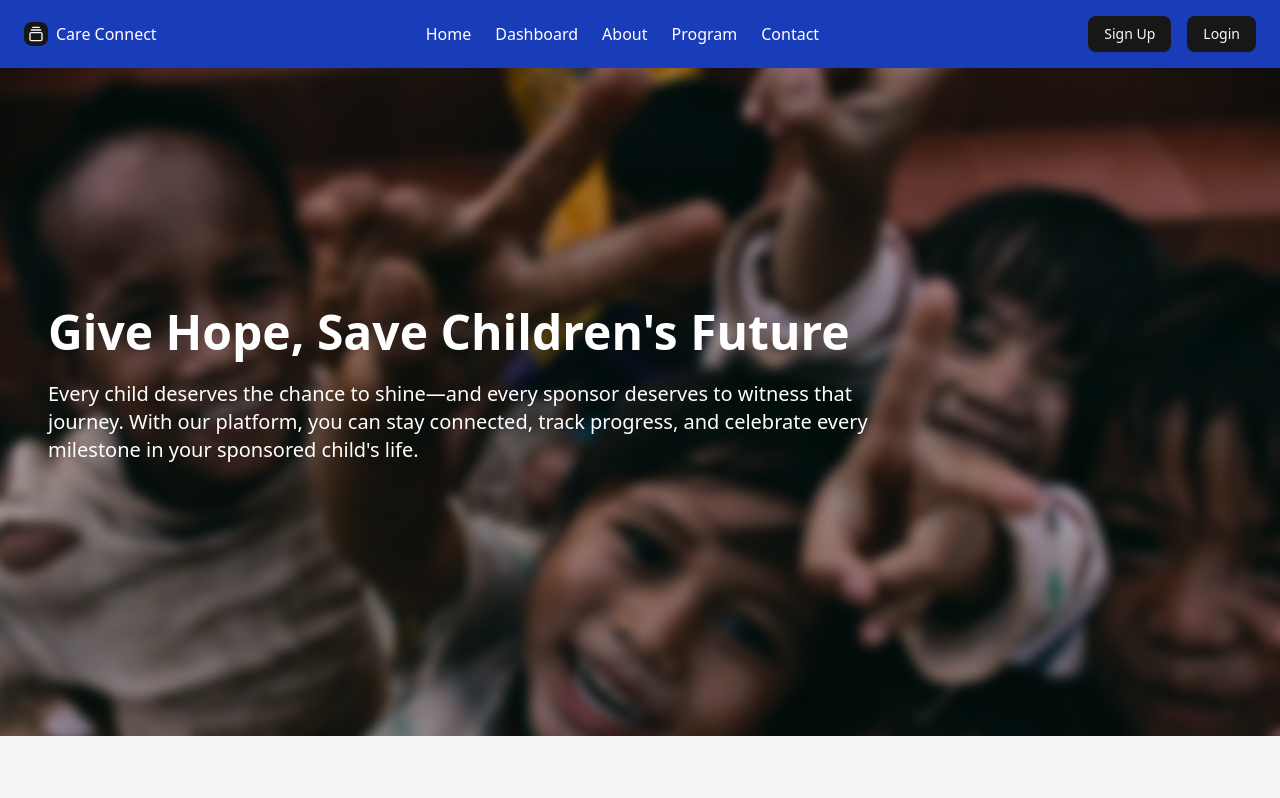
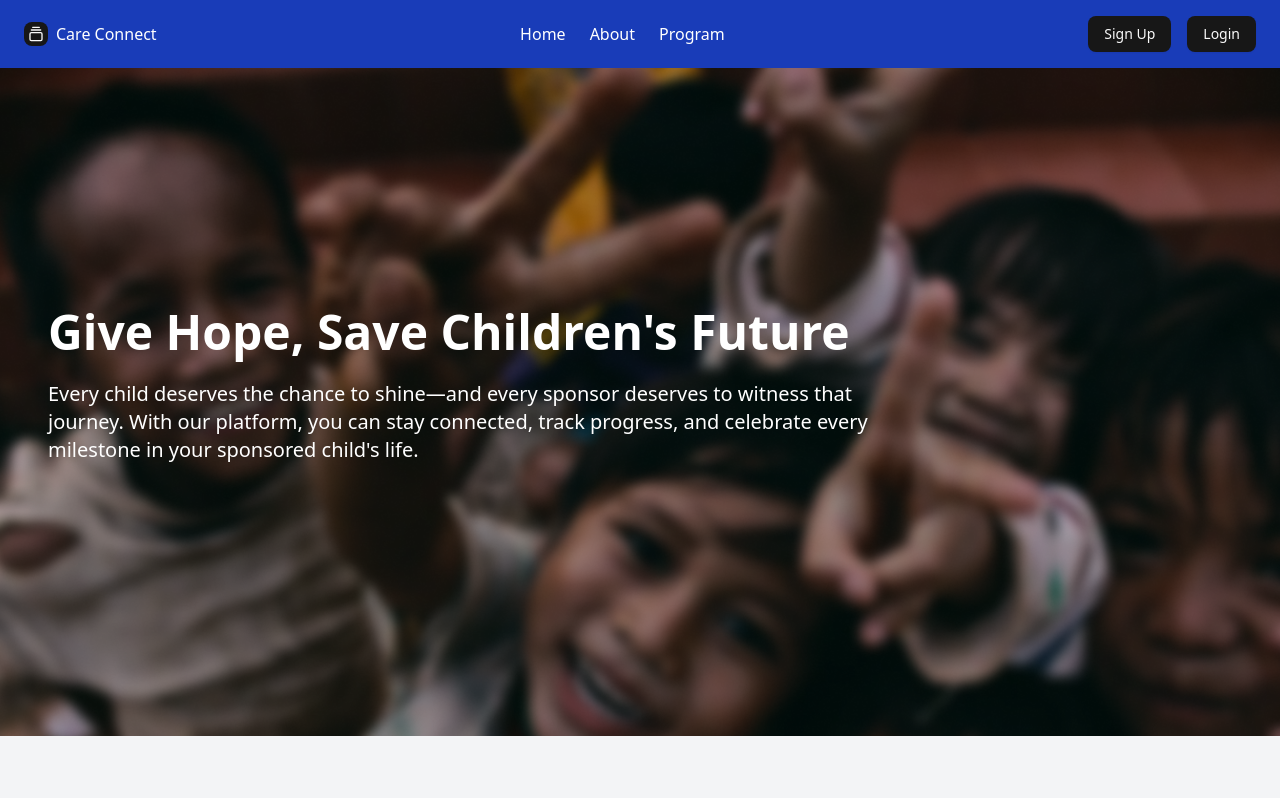
Before and after one commit to Made-Budhi/care-connect, a React (Vite) app: page / in a window 1280 px wide. Shown: the top 798 px of the page. Built offline with nearby package versions, Linux system fonts and the light colour scheme; no server answers.

Commit message:
remove dashboard navigation

```diff
--- a/src/pages/LandingPage.tsx
+++ b/src/pages/LandingPage.tsx
@@ -73,7 +73,6 @@ function LandingPage() {
                 >
                     Home
                 </ScrollLink>
-                <Link to="/dashboard" className="hover:underline">Dashboard</Link>
                 <ScrollLink
                     to="about"
                     smooth={true}
@@ -90,7 +89,9 @@ function LandingPage() {
                 >
                     Program
                 </ScrollLink>
-                <Link to="/contact" className="hover:underline">Contact</Link>
+
+                {/*TODO: To be added:*/}
+                {/*<Link to="/contact" className="hover:underline">Contact</Link>*/}
             </nav>
             <div className="hidden sm:flex items-center gap-4">
                 {auth.accessToken ? (
```
